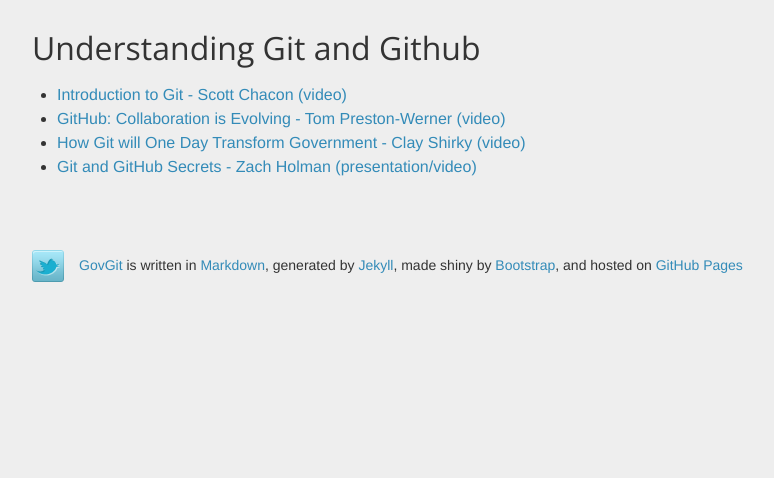
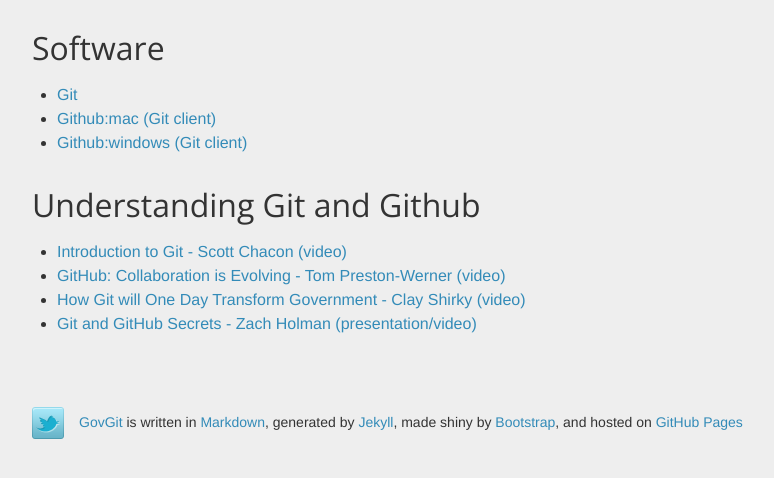
Before and after one commit to lukecharde/govgit, a Jekyll site: the page built from getting-started.markdown, in a window 1280 px wide, cut to the strip 324-802 px from the top of the page. Shown: the whole strip, without its empty margins (138-912 px from the left). Built offline with Jekyll 4.4.1, drawn with Linux system fonts in a browser that asks for light colours; nearby versions of some CDN libraries; some web fonts are replaced; Markdown is read by kramdown in place of the engine named in the settings.

Commit message:
added software downloads

```diff
--- a/getting-started.markdown
+++ b/getting-started.markdown
@@ -12,6 +12,12 @@
 - [Learn Git in 15 Minutes (interactive tutorial)](http://try.github.com/)
 - [Pro Git (open source book)](http://git-scm.com/book)
 
+### Software
+
+- [Git](http://git-scm.com/)
+- [Github:mac (Git client)](mac.github.com)
+- [Github:windows (Git client)](windows.github.com)
+
 ### Understanding Git and Github
 
 - [Introduction to Git - Scott Chacon (video)](http://www.youtube.com/watch?v=ZDR433b0HJY)
--- a/index.markdown
+++ b/index.markdown
@@ -5,7 +5,7 @@
 <div class="row">
     <div class="feature span12">
         <h2 class="motto"><strong>Git</strong> &amp; GitHub in <strong>Government</strong></h2>
-        <h3 style="text-align:center;" class="subheader">Enabling open source coding across boundaries</h3>
+        <h3 style="text-align:center;" class="subheader">Enabling open source collaboration across boundaries</h3>
     </div>
 </div>
 
```
